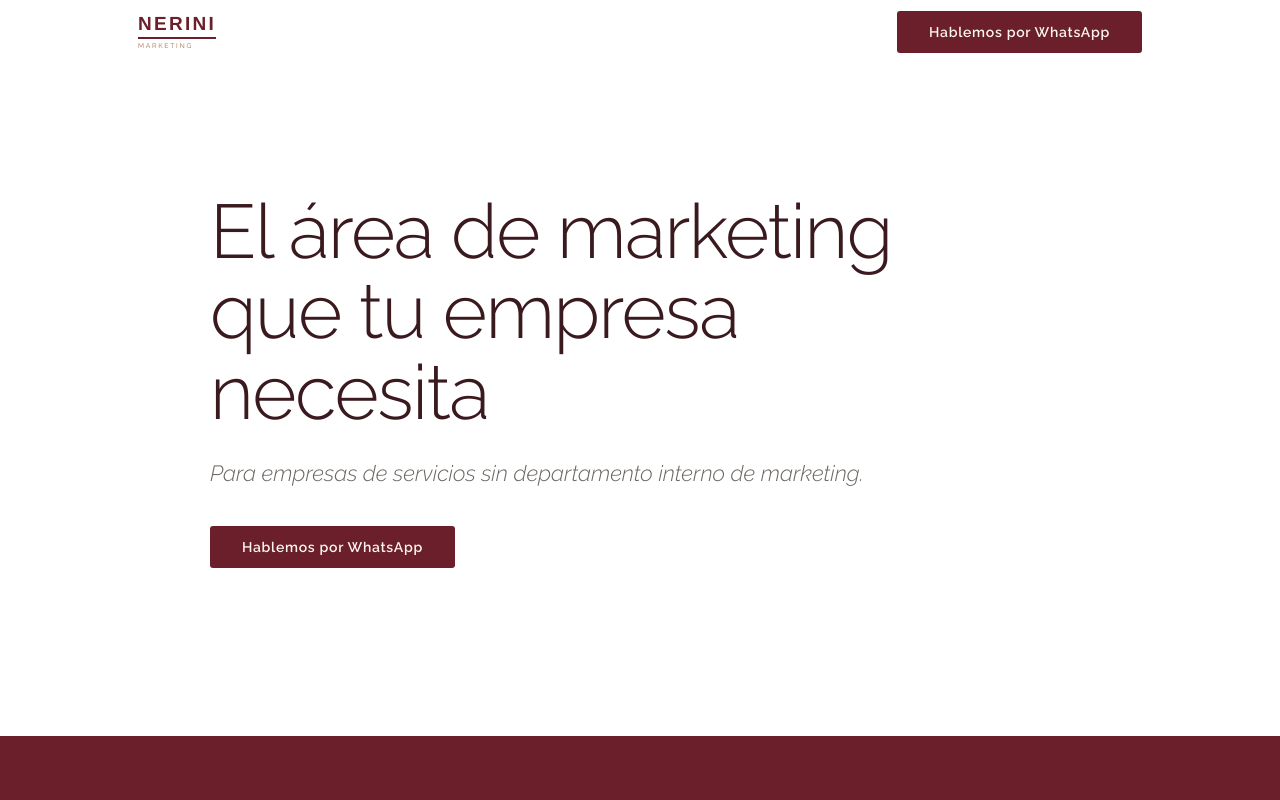
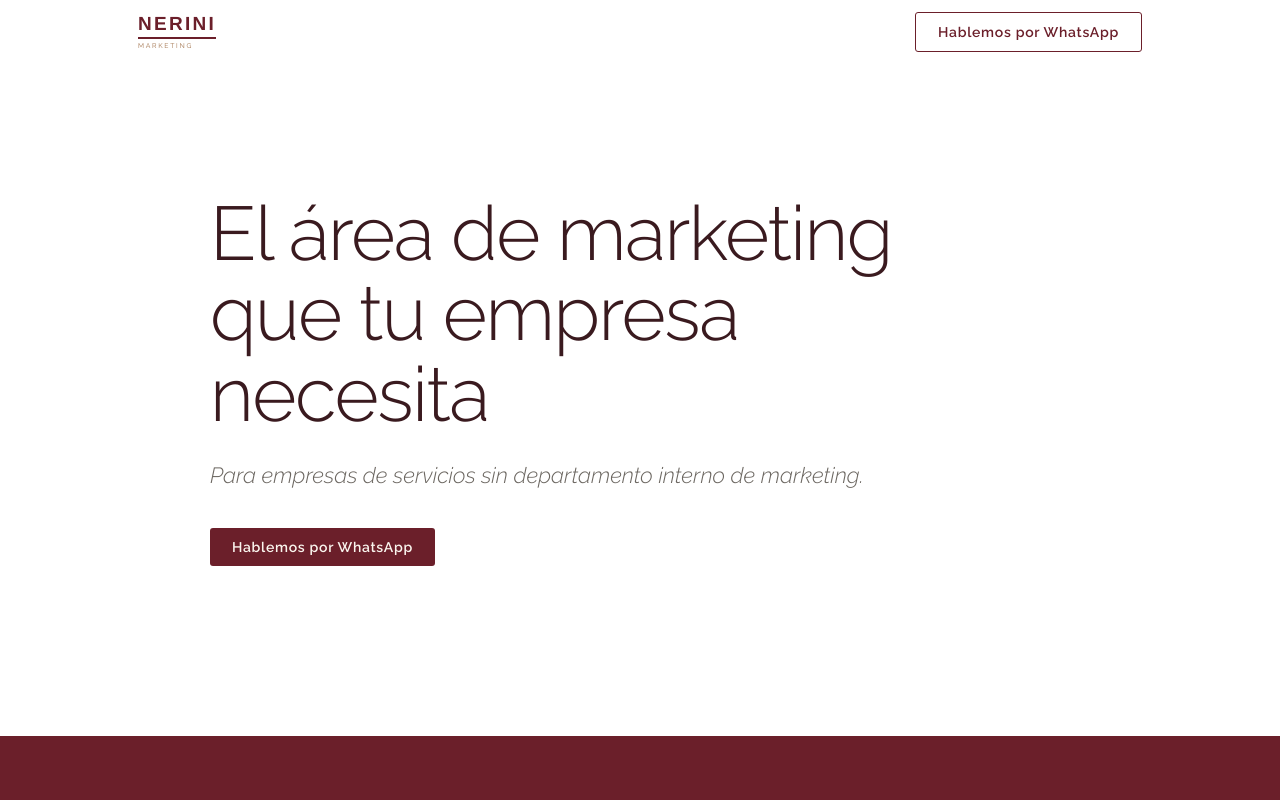
Before and after one commit to nerini-mkt/nerini-web, a React (Vite) app: page / in a window 1280 px wide. Shown: the top 800 px of the page. Built offline with nearby package versions, Linux system fonts and the light colour scheme.

Commit message:
Update App.jsx

```diff
--- a/App.jsx
+++ b/App.jsx
@@ -106,13 +106,14 @@ export default function App() {
     window.addEventListener("scroll", fn); return () => window.removeEventListener("scroll", fn);
   }, []);
 
-  const BtnWA = ({ light = false }) => (
+  const BtnWA = ({ light = false, outline = false }) => (
     <a href={WA} target="_blank" rel="noopener noreferrer" style={{
       display: "inline-block", textDecoration: "none",
       fontFamily: "'Raleway',sans-serif", fontWeight: 600, fontSize: 14, letterSpacing: ".05em",
-      padding: "13px 32px", borderRadius: 3,
-      background: light ? C.beige : C.bordo,
-      color: light ? C.bordo : C.beige,
+      padding: "11px 22px", borderRadius: 3,
+      background: outline ? "transparent" : light ? C.beige : C.bordo,
+      color: outline ? C.bordo : light ? C.bordo : C.beige,
+      border: outline ? `1.5px solid ${C.bordo}` : "none",
     }}>Hablemos por WhatsApp</a>
   );
 
@@ -123,7 +124,7 @@ export default function App() {
       <nav style={{ position: "fixed", top: 0, left: 0, right: 0, zIndex: 1000, background: "rgba(255,255,255,.96)", backdropFilter: "blur(8px)", borderBottom: `1px solid ${scrolled ? C.grisBorde : "transparent"}`, transition: "border-color .3s" }}>
         <div style={{ maxWidth: 1100, margin: "0 auto", padding: "0 48px", height: 64, display: "flex", alignItems: "center", justifyContent: "space-between" }}>
           <Logo size={19} />
-          <BtnWA />
+          <BtnWA outline />
         </div>
       </nav>
 
```
